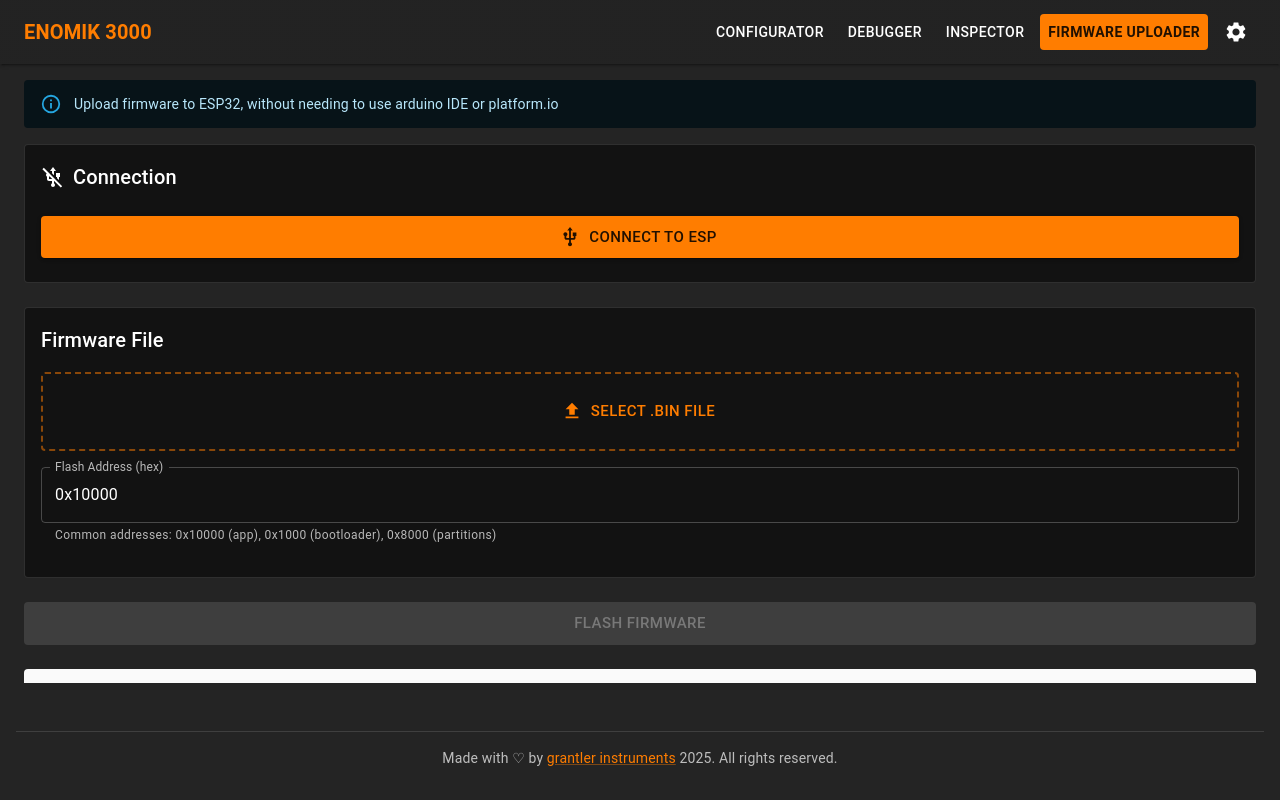
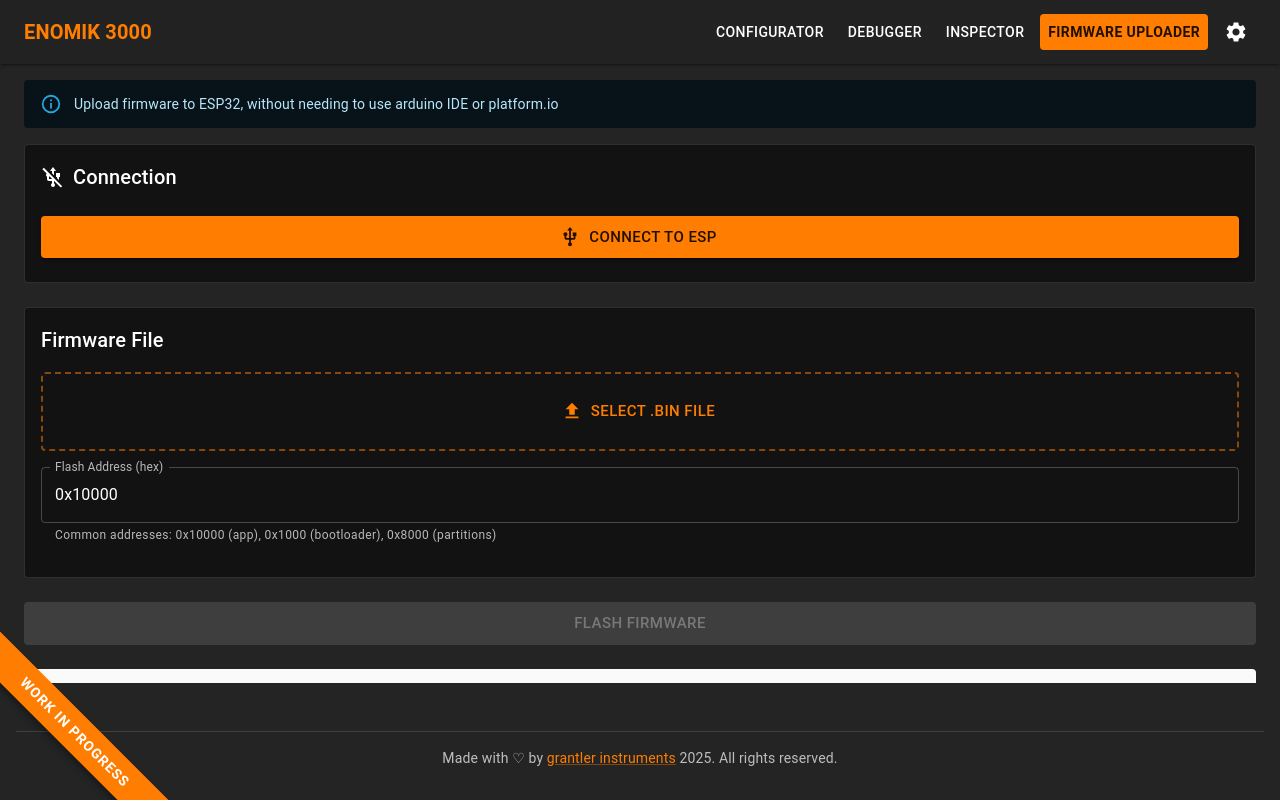
Before and after one commit to grantler-instruments/enomik-app, a React (Vite) app in the folder app/: page /enomik-app/uploader in a window 1280 px wide. Built offline with nearby package versions, Linux system fonts and the light colour scheme.

Commit message:
added wip banner

```diff
--- a/app/src/App.tsx
+++ b/app/src/App.tsx
@@ -11,6 +11,7 @@ import NotFound from "./components/NotFound";
 import FirmwareUploader from "./components/FirmwareUploader";
 import Modals from "./components/Modals";
 import Home from "./components/Home";
+import WIPBanner from "./components/WorkInProgress";
 
 function App() {
   const isSidebarOpen = useAppStore((state) => state.isSidebarOpen);
@@ -41,6 +42,7 @@ function App() {
       </Box>
       <Footer></Footer>
       <Modals></Modals>
+      <WIPBanner />
     </Box>
   );
 }
--- a/app/src/components/Configurator.tsx
+++ b/app/src/components/Configurator.tsx
@@ -1,4 +1,11 @@
-import { Box, Button, IconButton, Tooltip, Typography } from "@mui/material";
+import {
+  Box,
+  Button,
+  Container,
+  IconButton,
+  Tooltip,
+  Typography,
+} from "@mui/material";
 import Accordion from "@mui/material/Accordion";
 import AccordionDetails from "@mui/material/AccordionDetails";
 import AccordionSummary from "@mui/material/AccordionSummary";
@@ -6,7 +13,7 @@ import ArrowDropDownIcon from "@mui/icons-material/ArrowDropDown";
 
 import DownloadIcon from "@mui/icons-material/Download";
 import FolderOpenIcon from "@mui/icons-material/FolderOpen";
-
+import DevicesOtherIcon from '@mui/icons-material/DevicesOther';
 import Inputs from "./Inputs";
 import Outputs from "./Outputs";
 import { useIOStore } from "../store/io";
@@ -99,6 +106,13 @@ const Configurator = () => {
             <FolderOpenIcon />
           </IconButton>
         </Tooltip>
+
+        <Tooltip title={t("tooltip_load_configuration_from_device") || ""}>
+          <IconButton color="inherit" onClick={handleUploadClick}>
+            <DevicesOtherIcon />
+          </IconButton>
+        </Tooltip>
+
         <Box flex={1} />
         <MidiDeviceChooser
           value={selectedOutputId || ""}
@@ -114,7 +128,7 @@ const Configurator = () => {
           Deploy
         </Button>
       </Box>
-      <Box>
+      <Container maxWidth="xl">
         <Accordion defaultExpanded={inputs.length > 0}>
           <AccordionSummary
             expandIcon={<ArrowDropDownIcon />}
@@ -157,7 +171,7 @@ const Configurator = () => {
             <Peers></Peers>
           </AccordionDetails>
         </Accordion>
-      </Box>
+      </Container>
       <Box flex={1}></Box>
     </Box>
   );
--- a/app/src/components/Home.tsx
+++ b/app/src/components/Home.tsx
@@ -12,7 +12,7 @@ const Home = () => {
       </Typography>
 
       <Typography variant="h6" sx={{ opacity: 0.9 }} gutterBottom>
-        Tired of reconfiguring your MIDI setup over and over? Use our intuitive
+        Tired of the same code over and over? Use the intuitive
         <strong> no-code configurator</strong> to assign MIDI messages to pins
         and vice versa, and set up wireless MIDI connections effortlessly.
       </Typography>
@@ -31,7 +31,7 @@ const Home = () => {
       {/* Feature Section */}
       <Box mt={8}>
         <Typography variant="h6" fontWeight={600} gutterBottom>
-          Reliable Wireless MIDI  - <Box component={"span"} sx={{colo: "secondary.main" }}>Without Bluetooth.</Box>
+          Reliable Wireless MIDI  - <Box component={"span"} sx={{color: "secondary.main" }}>Without Bluetooth.</Box>
         </Typography>
 
         <Typography variant="h6" sx={{ opacity: 0.9 }}>
--- /dev/null
+++ b/app/src/components/WorkInProgress.tsx
@@ -0,0 +1,45 @@
+import { Box, Typography } from '@mui/material';
+
+export default function WIPBanner() {
+  return (
+    <Box
+      sx={{
+        position: 'fixed',
+        bottom: 0,
+        left: 0,
+        width: '200px',
+        height: '200px',
+        overflow: 'hidden',
+        pointerEvents: 'none',
+        zIndex: 9999,
+      }}
+    >
+      <Box
+        sx={{
+          position: 'absolute',
+          bottom: '50px',
+          left: '-50px',
+          width: '250px',
+          backgroundColor: 'primary.main', // Orange color
+          color: 'white',
+          textAlign: 'center',
+          padding: '8px 0',
+          transform: 'rotate(45deg)',
+          boxShadow: '0 4px 6px rgba(0, 0, 0, 0.3)',
+          pointerEvents: 'auto',
+        }}
+      >
+        <Typography
+          variant="body2"
+          sx={{
+            fontWeight: 'bold',
+            letterSpacing: '1px',
+            fontSize: '14px',
+          }}
+        >
+          WORK IN PROGRESS
+        </Typography>
+      </Box>
+    </Box>
+  );
+}
--- a/app/src/i18n.ts
+++ b/app/src/i18n.ts
@@ -12,6 +12,7 @@ i18n.use(initReactI18next).init({
         "tooltip_wireless_midi": "Set up ESP-NOW MIDI connections to other devices",
         "tooltip_save_configuration_to_file": "Save current configuration to a file",
         "tooltip_load_configuration_from_file": "Load configuration from a file",
+        "tooltip_load_configuration_from_device": "Load configuration from a device",
       },
     },
     de: {
@@ -23,6 +24,7 @@ i18n.use(initReactI18next).init({
         "tooltip_wireless_midi": "Richte ESP-NOW MIDI-Verbindungen zu anderen Geräten ein",
         "tooltip_save_configuration_to_file": "Aktuelle Konfiguration in einer Datei speichern",
         "tooltip_load_configuration_from_file": "Konfiguration aus einer Datei laden",
+        "tooltip_load_configuration_from_device": "Konfiguration von einem Gerät laden",
       },
     },
     es: {
@@ -34,6 +36,7 @@ i18n.use(initReactI18next).init({
         "tooltip_wireless_midi": "Configurar conexiones MIDI ESP-NOW a otros dispositivos",
         "tooltip_save_configuration_to_file": "Guardar la configuración actual en un archivo",
         "tooltip_load_configuration_from_file": "Cargar configuración desde un archivo",
+        "tooltip_load_configuration_from_device": "Cargar configuración desde un dispositivo",
       },
     },
   },
--- a/app/src/muiTheme.ts
+++ b/app/src/muiTheme.ts
@@ -9,7 +9,7 @@ const theme = createTheme({
       main: "#ff7d00",
     },
     secondary: {
-      main: "#ffecd1",
+      main: "#b9853cff",
     },
     background: {
       default: "#242424"
```
